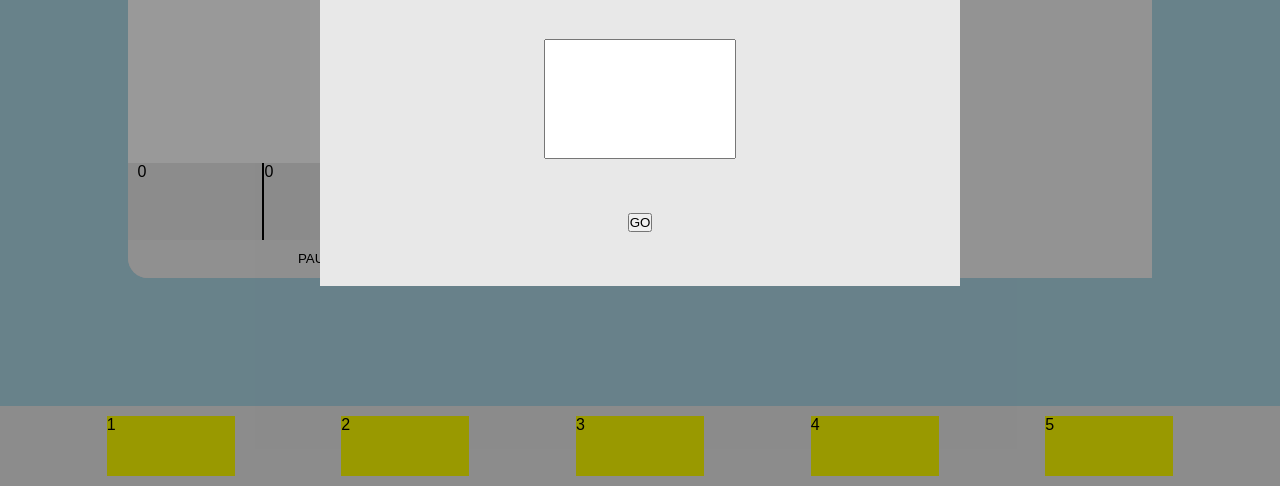
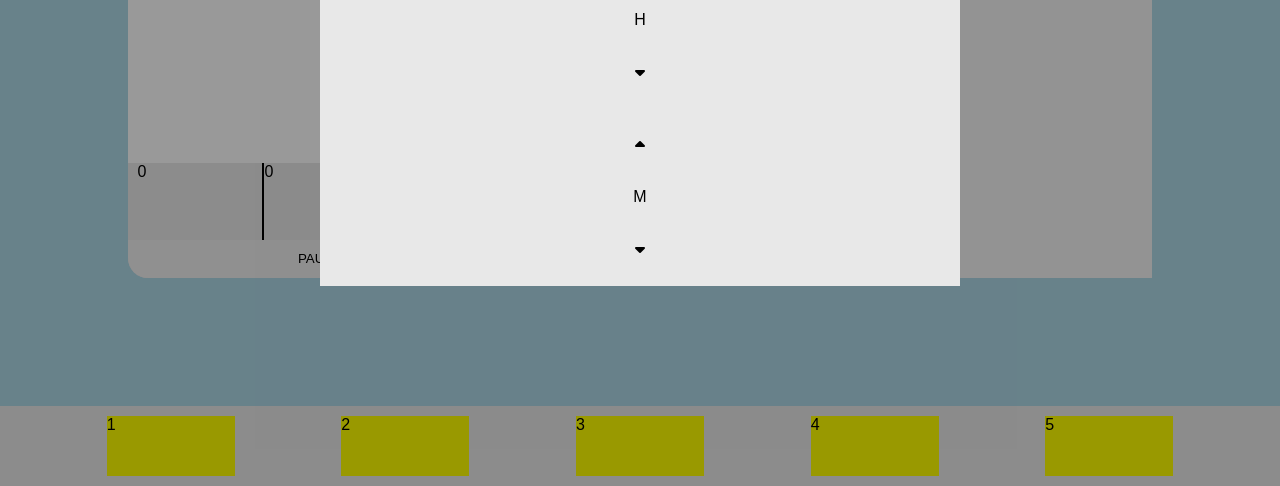
Before and after one commit to Charlie-robin/help-cascade, a plain HTML site: page index.html in a window 1280 px wide. Shown: the part 314-800 px from the top of the page. Drawn offline with Linux system fonts and the light colour scheme.

Commit message:
arrows added

```diff
--- a/index.html
+++ b/index.html
@@ -3,6 +3,7 @@
     <meta charset="UTF-8">
     <meta name="viewport" content="width=device-width, initial-scale=1.0">
     <title>Help Cascade</title>
+    <script src="https://kit.fontawesome.com/75913da099.js" crossorigin="anonymous"></script>
     <script src="./resources/js/main.js" async defer></script>
     <link rel="stylesheet" href="./resources/css/styles.css">
 </head>
@@ -10,8 +11,19 @@
     <section id="modal">
         <div>
             <h2>Input Time</h2>
-            <input id="time-input" type="number" required>
-            <button onclick="hideModal(),showTimer(),startTime()" id="on">GO</button>
+            <div>
+                <span class="fas fa-sort-up"></span>
+                <p id="hours">H</p>
+                <span class="fas fa-sort-down"></span>
+            </div>
+
+            <div>
+                <span class="fas fa-sort-up"></span>
+                <p id="minutes">M</p>
+                <span class="fas fa-sort-down"></span>
+            </div>
+            <!-- <input id="time-input" type="number" required>
+            <button onclick="hideModal(),showTimer(),startTime()" id="on">GO</button> -->
             <span class="close" onclick="hideModal()">&times;</span>
         </div>
     </section>
--- a/resources/css/styles.scss
+++ b/resources/css/styles.scss
@@ -58,7 +58,7 @@ body {
                 height: 30%;
             }
 
-            span {
+            .close {
                 position: absolute;
                 right: 10px;
                 top: 10px;
```
Also changed, not shown: resources/css/styles.css, 1 other file.
